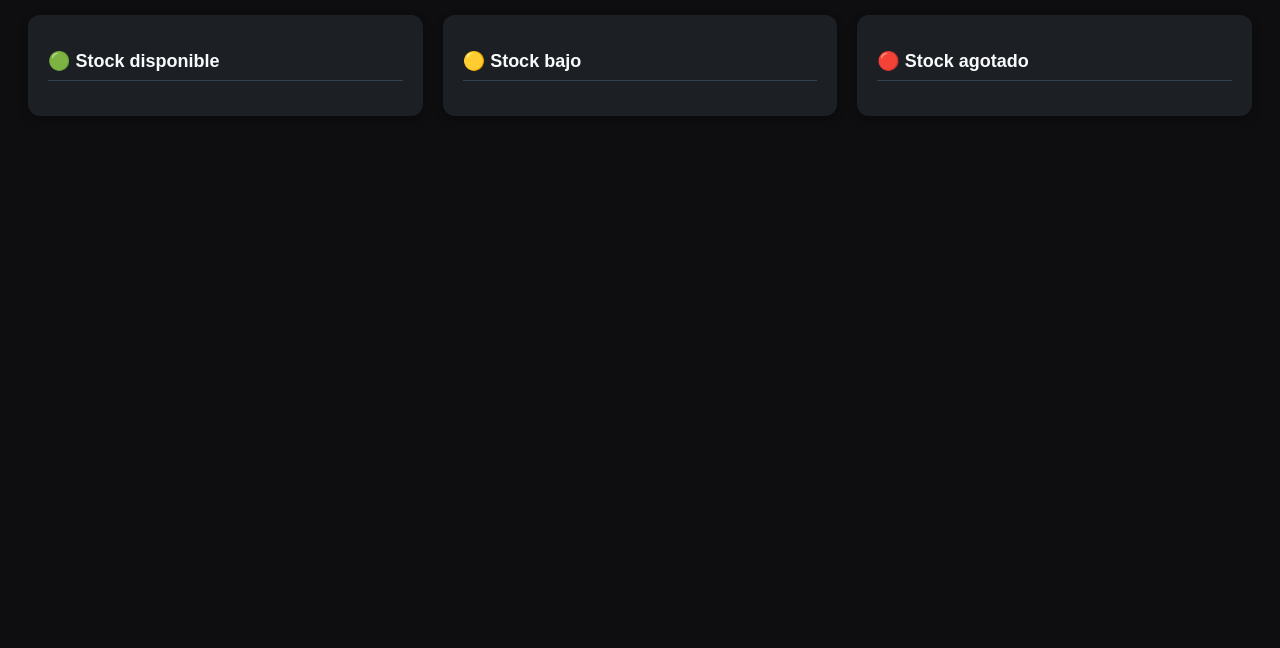
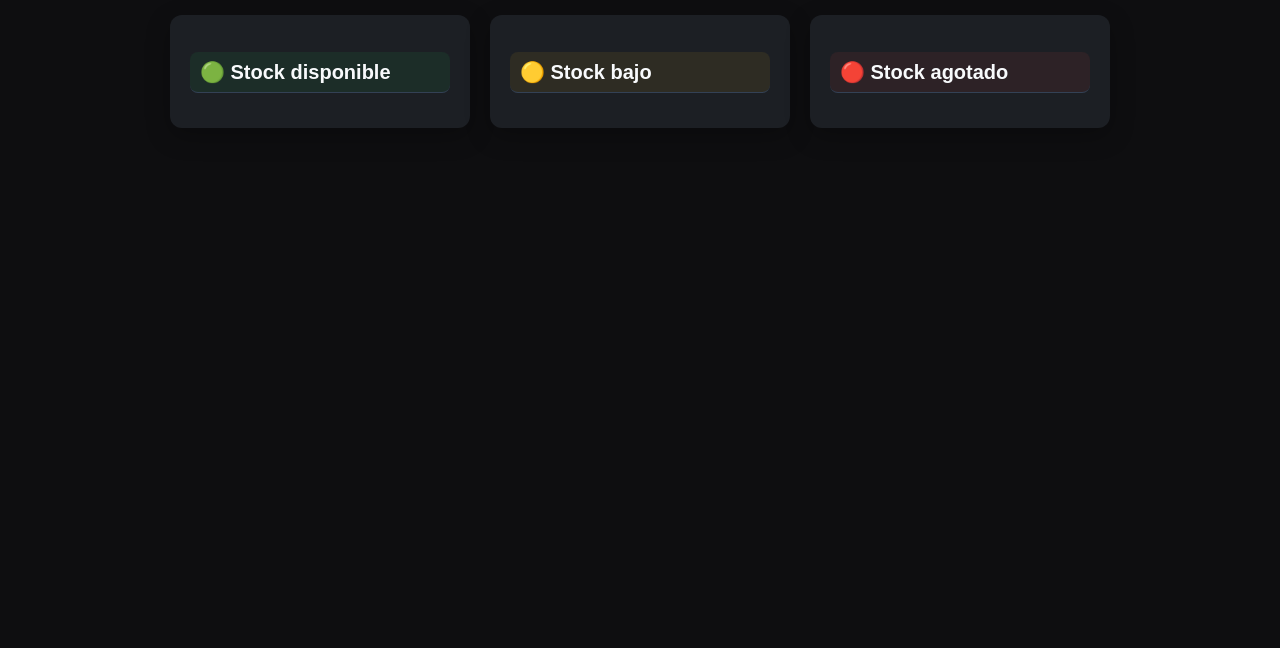
Before and after one commit to devlgpa/inventario_github_pages, a plain HTML site: page docs/index.html in a window 1280 px wide. Shown: the part 152-800 px from the top of the page. Drawn offline with Linux system fonts and the light colour scheme.

Commit message:
Actualización inventario 11/08 18:31

```diff
--- a/docs/assets/style.css
+++ b/docs/assets/style.css
@@ -1,4 +1,3 @@
-
 * {
   box-sizing: border-box;
 }
@@ -22,6 +21,7 @@ h1 {
   flex-wrap: wrap;
   gap: 20px;
   justify-content: center;
+  align-items: flex-start;
 }
 
 
@@ -29,19 +29,34 @@ h1 {
   background-color: #1c1f24;
   border-radius: 12px;
   padding: 20px;
-  box-shadow: 0 4px 10px rgba(0,0,0,0.3);
+  box-shadow: 0 8px 24px rgba(0,0,0,0.25);
   margin-bottom: 20px;
-  flex: 1;
+  /* flex: 1; */
   min-width: 250px;
+  max-width: 320px; /* Opcional: limita el ancho máximo */
+  transition: box-shadow 0.2s;
+  flex-basis: 300px; /* NUEVO: tamaño base de la columna */
+}
+
+.categoria:hover {
+  box-shadow: 0 12px 32px rgba(255, 255, 255, 0.075);
 }
 
 .categoria h2 {
-  font-size: 18px;
+  background: rgba(34,197,94,0.08); /* Verde suave para Disponible */
+  border-radius: 8px;
+  padding: 8px 0 8px 10px;
+  font-size: 20px;
+  display: flex;
+  align-items: center;
+  gap: 8px;
   color: #f8fafc;
   margin-bottom: 15px;
   border-bottom: 1px solid #334155;
-  padding-bottom: 8px;
 }
+
+.categoria:nth-child(2) h2 { background: rgba(251,191,36,0.08); }
+.categoria:nth-child(3) h2 { background: rgba(239,68,68,0.08); }
 
 ul {
   list-style-type: disc;
@@ -70,6 +85,12 @@ ul {
   font-size: 15px;
 }
 
+.categoria li:hover {
+  background: #27272a;
+  border-radius: 6px;
+  cursor: pointer;
+}
+
 @media (max-width: 600px) {
   .categoria {
     width: 100%;
```
Also changed, not shown: docs/panel.png.png (deleted), docs/panel.png.png.png.
